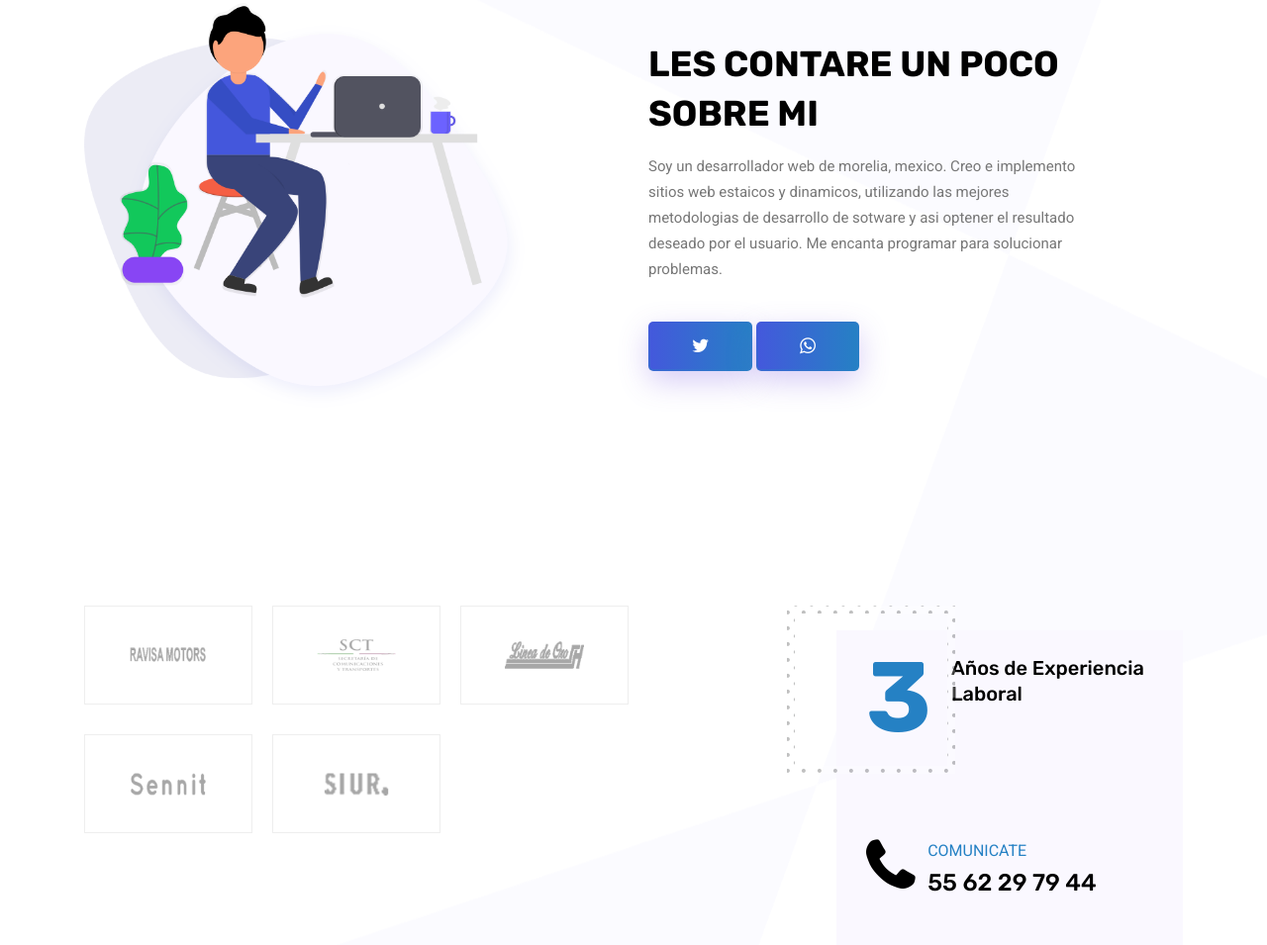
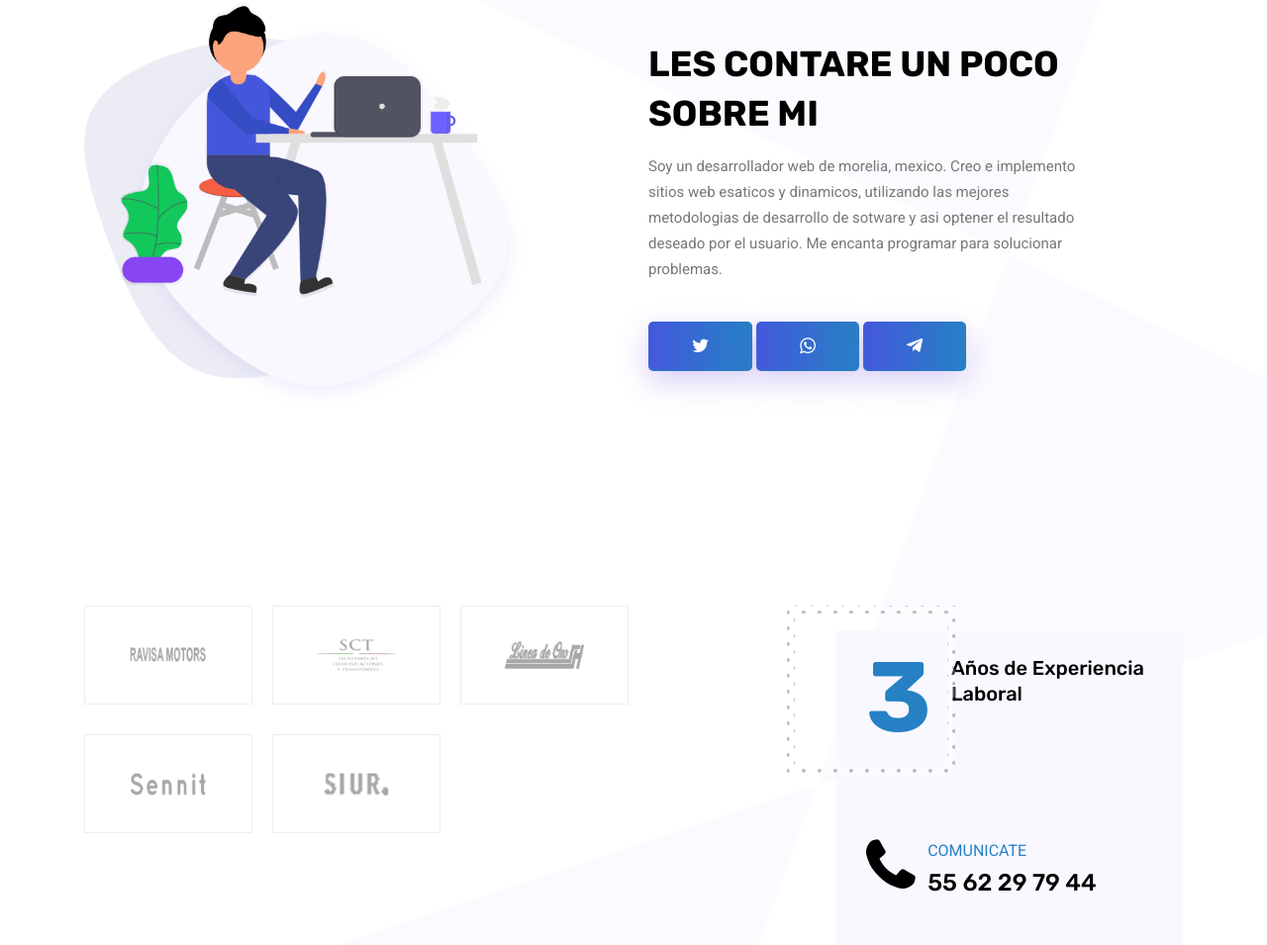
Before and after one commit to Alberto-WEB/codevs, a plain HTML site: page index.html in a window 1280 px wide. Shown: the part 826-1781 px from the top of the page at 99% size. Drawn offline with Linux system fonts and the light colour scheme; some packages are replaced by stand-ins of ours.

Commit message:
Update index.html

```diff
--- a/index.html
+++ b/index.html
@@ -7,6 +7,8 @@
 	<meta name="viewport" content="width=device-width, initial-scale=1, shrink-to-fit=no">
 	<link rel="icon" href="img/soporte.png" type="image/png">
 	<title>CoDevs</title>
+
+	<link rel="stylesheet" href="https://cdnjs.cloudflare.com/ajax/libs/font-awesome/5.15.1/css/all.min.css" integrity="sha512-+4zCK9k+qNFUR5X+cKL9EIR+ZOhtIloNl9GIKS57V1MyNsYpYcUrUeQc9vNfzsWfV28IaLL3i96P9sdNyeRssA==" crossorigin="anonymous" />
 	<!-- Bootstrap CSS -->
 	<link rel="stylesheet" href="css/bootstrap.css">
 	<link rel="stylesheet" href="vendors/linericon/style.css">
@@ -91,10 +93,12 @@
 						<h2>Les Contare un poco<br>
                             Sobre mi</h2>
 						<p>
-							Soy un desarrollador web de morelia, mexico. Creo e implemento sitios web estaicos y dinamicos, utilizando las mejores metodologias de desarrollo de sotware y asi optener el resultado deseado por el usuario. Me encanta programar para solucionar problemas.
+							Soy un desarrollador web de morelia, mexico. Creo e implemento sitios web esaticos y dinamicos, utilizando las mejores metodologias de desarrollo de sotware y asi optener el resultado deseado por el usuario. Me encanta programar para solucionar problemas.
 						</p>
 						<a class="primary_btn" href="https://twitter.com/alberto_guz93" target="_blank"><span><i class="fa fa-twitter fa-lg"></i></span></a>
 						<a class="primary_btn" href="https://wa.link/k84x6p" target="_blank"><span><i class="fa fa-whatsapp fa-lg"></i></span></a>
+						<a class="primary_btn" href="https://t.me/Carlos_CoDevs" target="_blank"><span><i class="fab fa-telegram-plane fa-lg" aria-hidden="true"></i>
+						</span></a>
 					</div>
 				</div>
 			</div>
```
